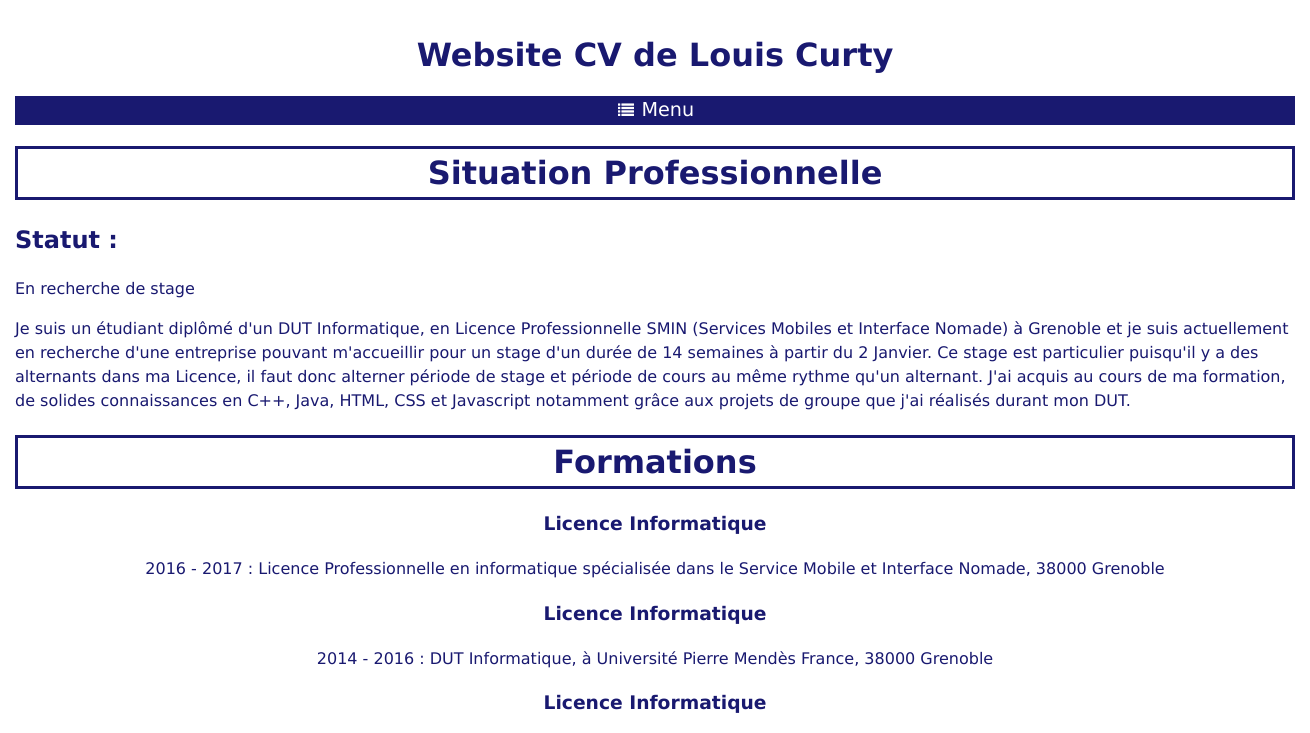
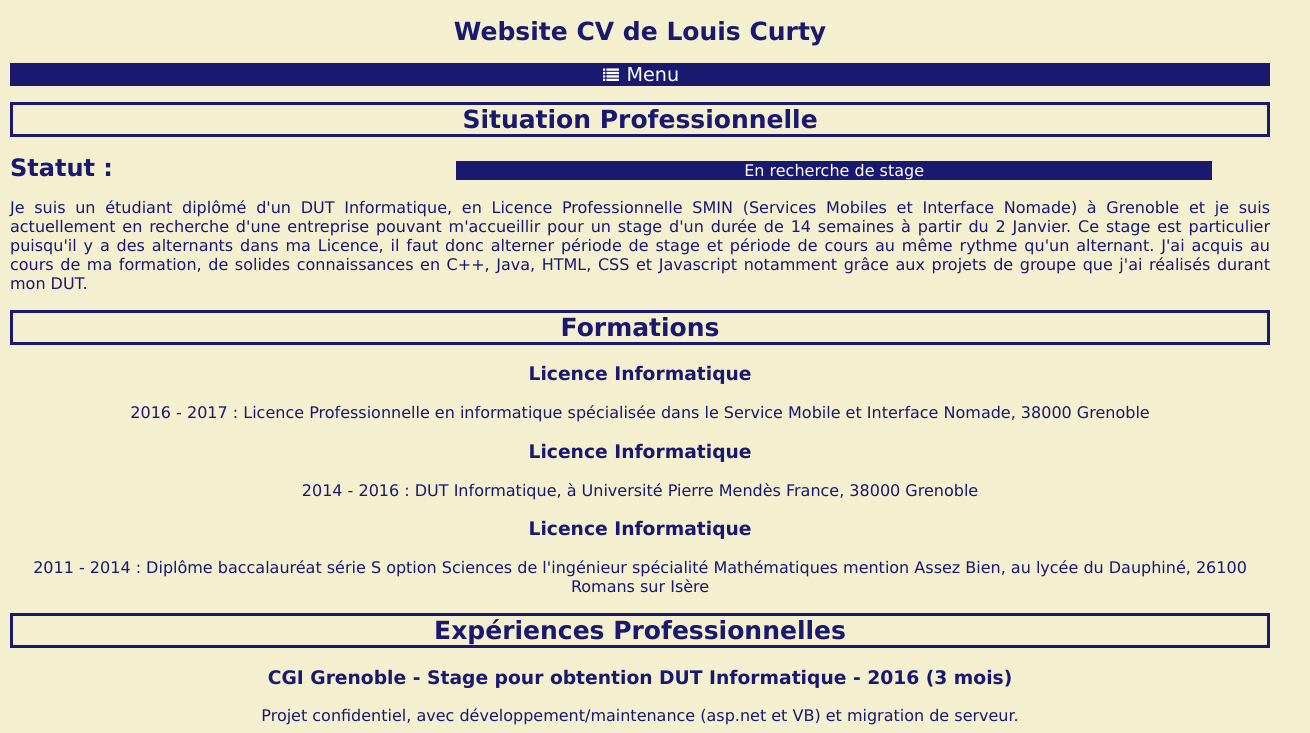
Before and after one commit to curtyl/cv, a website: page index.html in a window 1280 px wide. Shown: the top 733 px of the page, 1310 px wide, since content can reach past the window. Drawn offline with nearby package versions, Linux system fonts and the light colour scheme; files that its build step writes are made by us from their sources.

Commit message:
ajout css pour statut

```diff
--- a/assets/scss/partials/_base.scss
+++ b/assets/scss/partials/_base.scss
@@ -3,26 +3,43 @@
 body{
   font: 100% $font-stack;
   color: $text-color;
-  margin: 0 auto;
-  display: inline-block;
-  line-height: 1.5;
-  padding: 15px;
-  width: 100%;
-  height: 100%;
+  margin: auto;
+  height: auto;
+  text-align: justify;
+  background: $bg-color;
 }
 
 .container{
-  width:100%;
+  display: block;
+  margin: 10px;
 }
 
 h1{
-  padding: 5px;
-  line-height: normal;
   border-style: solid;
   text-align: center;
+  font-size: 25px;
 
     &.title{
       border: none;
       padding: 0;
     }
 }
+
+.StatutT{
+  width: 35%;
+  display: inline-block;
+  margin: 0;
+}
+
+.statut{
+  width: 60%;
+  display: inline-block;
+  margin: 0;
+  color: white;
+  background-color: $text-color;
+  text-align: center;
+}
+
+.Field{
+  width: 100%;
+}
```
